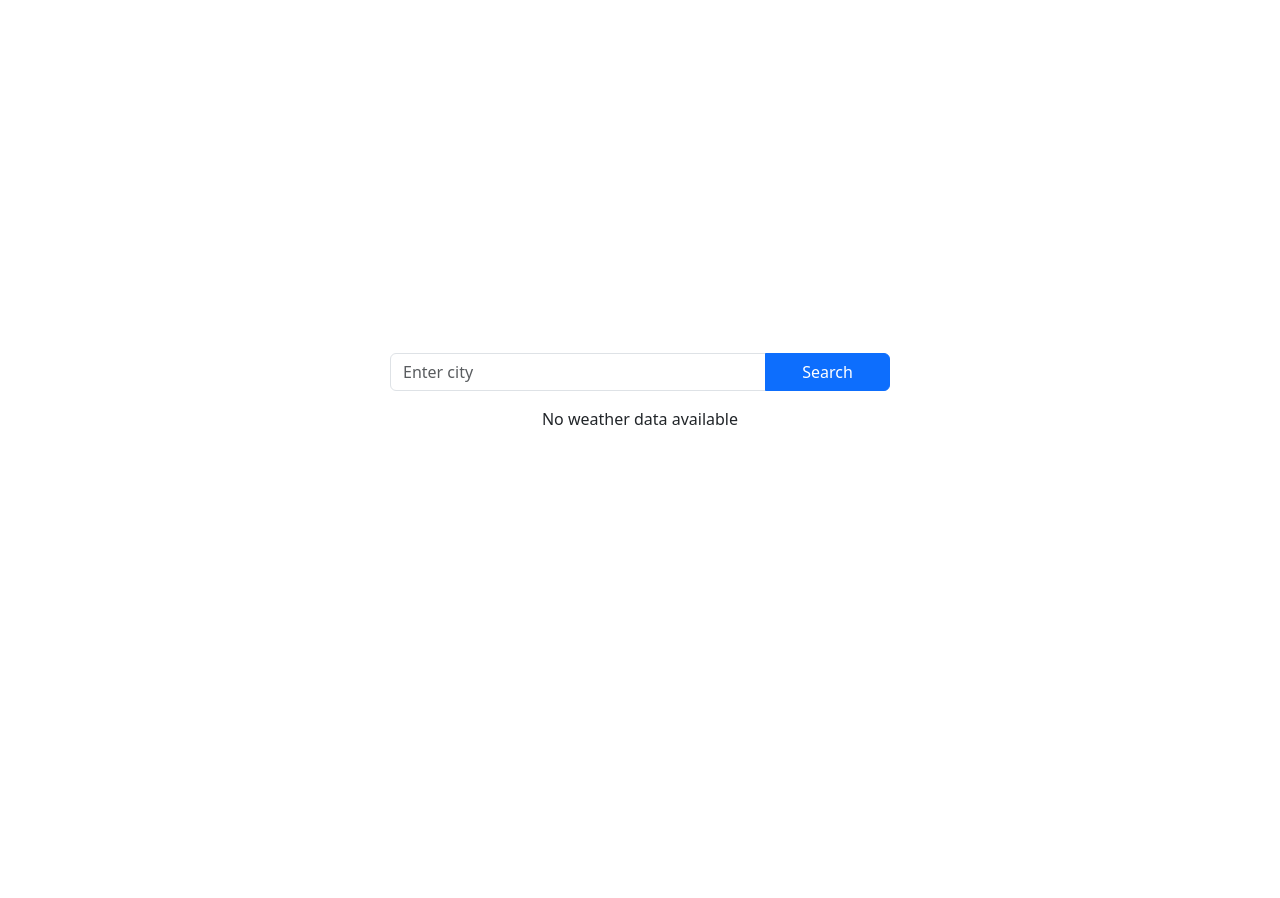
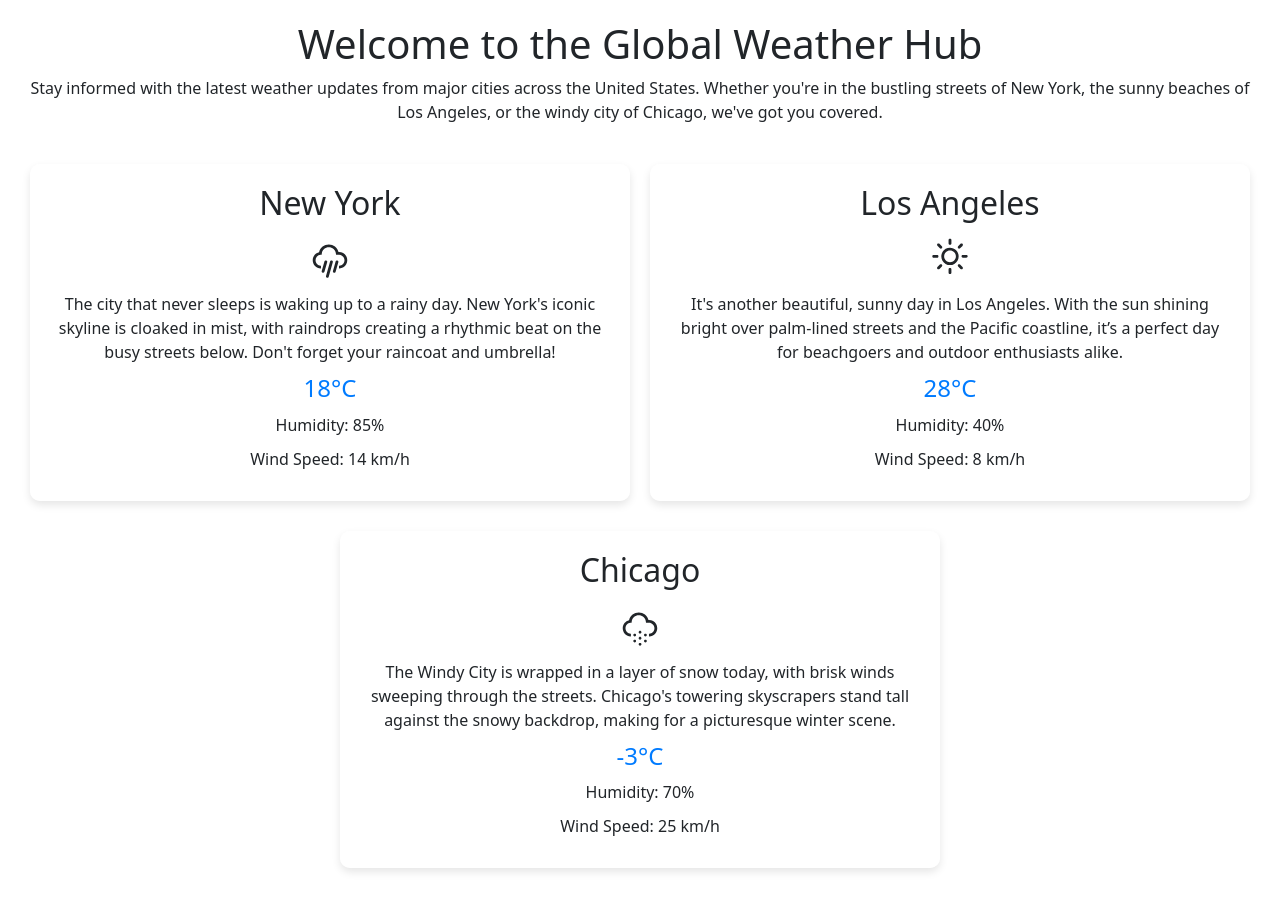
Before and after one commit to Annacletter/Weather-app, a React (Create React App) app in the folder weather-app/: page / in a window 1280 px wide. Before the commit the page ends 800 px from the top, so only its background shows below. Built offline with nearby package versions, Linux system fonts and the light colour scheme.

Commit message:
added landing page to App file

```diff
--- a/weather-app/src/App.js
+++ b/weather-app/src/App.js
@@ -1,12 +1,19 @@
 import React from 'react';
 import { BrowserRouter as Router, Route, Routes } from 'react-router-dom';
-import Home from './pages/Home';
+import Home from './pages/Home';          // Import Home page
+import LandingPage from './components/LandingPage';  // Import Landing page
 
 function App() {
   return (
     <Router>
       <Routes>
-        <Route path="/" element={<Home />} />
+        {/* Landing page at the root */}
+        <Route path="/" element={<LandingPage />} />
+
+        {/* Home page accessible at '/home' */}
+        <Route path="/home" element={<Home />} />
+
+        {/* Add more routes here if needed */}
       </Routes>
     </Router>
   );
--- a/weather-app/src/components/WeatherDisplay.js
+++ b/weather-app/src/components/WeatherDisplay.js
@@ -1,6 +1,5 @@
 import React from 'react';
 import { WiDaySunny, WiRain, WiSnow } from 'react-icons/wi'; // Import icons
-import LandingPage  from './components/LandingPage';
 
 const WeatherDisplay = ({ weather }) => {
   if (!weather) return <p>No weather data available</p>;
```
